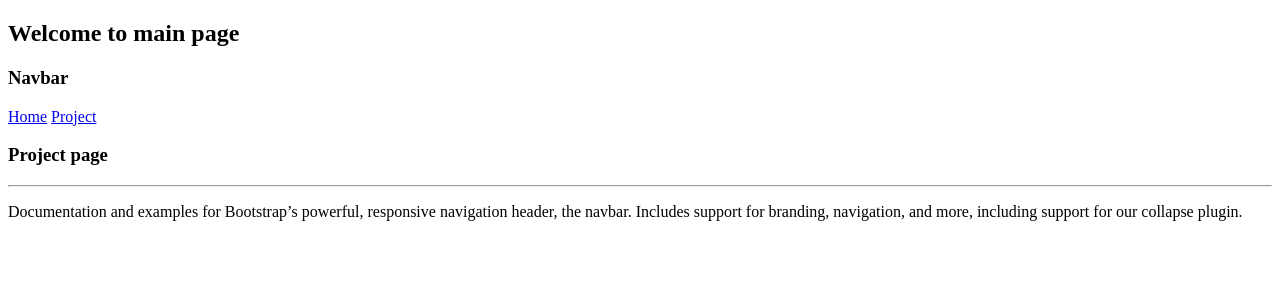
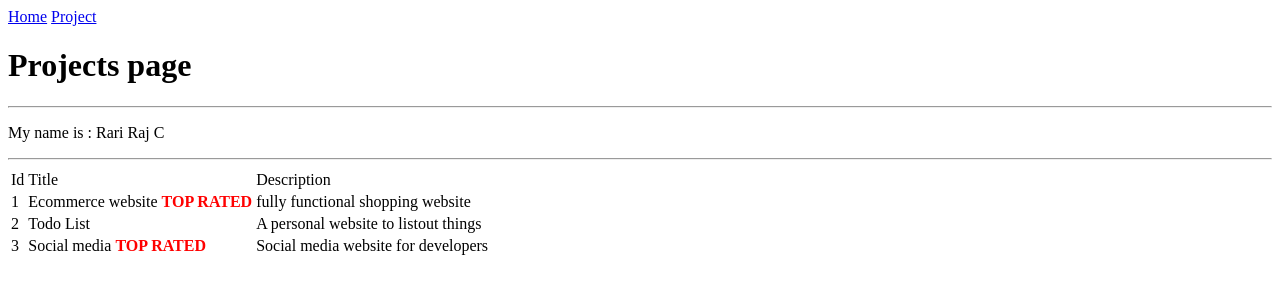
Before and after one commit to RariRaj/django_developers_hub, a Django app: page / in a window 1280 px wide. Shown: the top 300 px of the page. Run offline with Django 3.2, Linux system fonts and the light colour scheme.

Commit message:
rendered data to templates

```diff
--- a/projects/templates/projects/project.html
+++ b/projects/templates/projects/project.html
@@ -3,6 +3,29 @@
    {% block content %}
    <h3> Project page</h3>
    <hr>
-   <p>Documentation and examples for Bootstrap’s powerful, responsive navigation header, the navbar. Includes support for branding, navigation, and more, including support for our collapse plugin.
-</p>
+   <table>
+       <thead>
+           <tr>
+               <td>ID</td>
+               <td>Title</td>
+               <td>Description</td>
+           </tr>
+        </thead>
+        <tbody>
+
+
+            <tr>
+                <td>{{project.id}}</td>
+                <td>{{project.title}}</td>
+                <td>{{project.description}}</td>
+
+            </tr>
+
+
+
+
+        </tbody>
+
+    </table>
+
 {% endblock content %}
--- a/projects/templates/projects/projects.html
+++ b/projects/templates/projects/projects.html
@@ -3,12 +3,39 @@
     {% block content %}
     <h1>Projects page</h1>
     <hr>
-    <p>Documentation and examples for opting images into responsive behavior (so they never become larger than their parent elements) and add lightweight styles to them—all via classes.</p>
+    <p>My name is : {{name}} </p>
+    <hr>
+    <table>
+        <thead>
+            <tr>
+                <td>Id</td>
+                <td>Title</td>
+                <td>Description</td>
+
+            </tr>
+
+        </thead>
+        <tbody>
+            {% for project in projectList %}
+            <tr>
+                <td>{{project.id}}</td>
+                <td>{{project.title}}
+                    {% if project.topRated %}
+
+                        <strong style="color: red;">TOP RATED</strong>
+
+                    {% endif %}</td>
+                <td>{{project.description}}</td>
+
+            </tr>
+
+            {% endfor %}
+        </tbody>
+    </table>
 
 
-    <hr>
-    <p>Documentation and examples for opting images into responsive behavior (so they never become larger than their parent elements) and add lightweight styles to them—all via classes.</p>
-    <hr>
-    <p>Documentation and examples for opting images into responsive behavior (so they never become larger than their parent elements) and add lightweight styles to them—all via classes.</p>
+
+
+
 
     {% endblock content %}
--- a/projects/urls.py
+++ b/projects/urls.py
@@ -6,5 +6,5 @@ urlpatterns = [
 
 
     path('',views.home,name="home"),
-    path('project/<str:id>/',views.project,name="project"),
+    path('project/<str:pk>/',views.project,name="project"),
 ]
--- a/projects/views.py
+++ b/projects/views.py
@@ -1,10 +1,40 @@
 from django.shortcuts import render
 from django.http import HttpResponse
 # Create your views here.
+
+projectsList =[
+    {'id' : '1',
+    'title' : 'Ecommerce website',
+    'description' : 'fully functional shopping website',
+    'topRated' : True
+    },
+    {'id' : '2',
+    'title' : 'Todo List',
+    'description' : 'A personal website to listout things',
+    'topRated' : False
+
+    },
+    {'id' : '3',
+    'title' : 'Social media',
+    'description' : 'Social media website for developers',
+    'topRated' : True
+
+    }
+
+]
 def home(request):
+    name = "Rari Raj C"
+    context = {'name':name, 'projectList' : projectsList}
 
-    return render(request, 'projects/project.html')
+    return render(request, 'projects/projects.html',context)
 
-def project(request,id):
+def project(request,pk):
+    projectObject = None
 
-    return render(request, 'projects/projects.html')
+    for item in projectsList:
+        if item['id']== str(pk) :
+            projectObject = item
+
+    context = {'project':projectObject}
+
+    return render(request, 'projects/project.html',context)
--- a/templates/main.html
+++ b/templates/main.html
@@ -9,7 +9,7 @@
 
 </head>
 <body>
-    <h2>Welcome to main page</h2>
+
 
     {% include 'navbar.html' %}
 
--- a/templates/navbar.html
+++ b/templates/navbar.html
@@ -1,4 +1,4 @@
 
-<h3> Navbar </h3>
+
 <a href="/">Home</a>
 <a href="project/5">Project</a>
```
